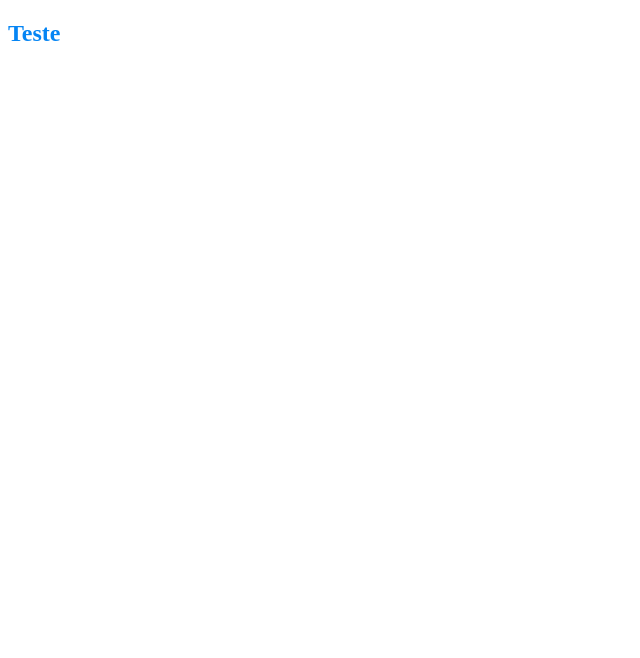
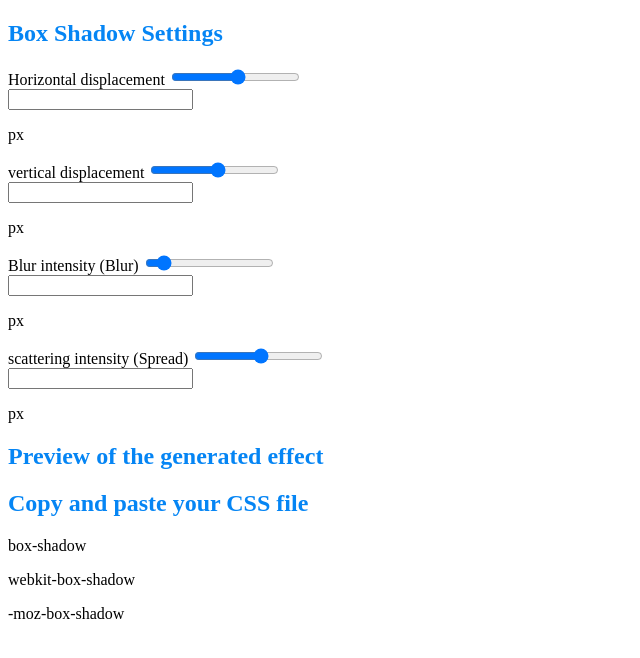
Before and after one commit to caiosid/The-Box-Shadow-Generator-, a plain HTML site: page index.html in a window 1280 px wide. Shown: the whole page, without its empty margins (0-640 px from the left). Drawn offline with Linux system fonts and the light colour scheme.

Commit message:
structuring HTML

```diff
--- a/index.html
+++ b/index.html
@@ -1,13 +1,97 @@
 <!DOCTYPE html>
 <html lang="en">
-<head>
-    <meta charset="UTF-8">
-    <meta name="viewport" content="width=device-width, initial-scale=1.0">
+  <head>
+    <meta charset="UTF-8" />
+    <meta name="viewport" content="width=device-width, initial-scale=1.0" />
     <title>Box Shadow Generator</title>
-    <link rel="stylesheet" href="css/styles.css">
+    <link rel="stylesheet" href="css/styles.css" />
     <script src="js/scripts.js"></script>
-</head>
-<body>
-    <h2>Teste</h2>
-</body>
+  </head>
+  <body>
+    <div id="box-shadow-generator">
+      <div id="controls-container">
+        <h2>Box Shadow Settings</h2>
+        <div class="form-control">
+          <div class="range-input">
+            <label for="horizontal">Horizontal displacement</label>
+            <input
+              type="range"
+              id="horizontal"
+              name="horizontal"
+              min="-100"
+              max="100"
+              value="5"
+            />
+          </div>
+          <div class="reference-input">
+            <input type="text" id="horizontal-value" name="horizontal-value" />
+            <p>px</p>
+          </div>
+        </div>
+        <div class="form-control">
+          <div class="range-input">
+            <label for="vertical">vertical displacement</label>
+            <input
+              type="range"
+              id="vertical"
+              name="vertical"
+              min="-100"
+              max="100"
+              value="5"
+            />
+          </div>
+          <div class="reference-input">
+            <input type="text" id="vertical-value" name="vertical-value" />
+            <p>px</p>
+          </div>
+        </div>
+        <div class="form-control">
+          <div class="range-input">
+            <label for="blur">Blur intensity (Blur)</label>
+            <input
+              type="range"
+              id="blur"
+              name="blur"
+              min="0"
+              max="100"
+              value="10"
+            />
+          </div>
+          <div class="reference-input">
+            <input type="text" id="blur-value" name="blur-value" />
+            <p>px</p>
+          </div>
+        </div>
+        <div class="form-control">
+          <div class="range-input">
+            <label for="spread">scattering intensity (Spread)</label>
+            <input
+              type="range"
+              id="spread"
+              name="spread"
+              min="-100"
+              max="100"
+              value="3"
+            />
+          </div>
+          <div class="reference-input">
+            <input type="text" id="spread-value" name="spread-value" />
+            <p>px</p>
+          </div>
+        </div>
+      </div>
+      <div id="preview">
+        <h2>Preview of the generated effect</h2>
+        <div id="box"></div>
+      </div>
+    </div>
+    <div id="generated-rule">
+      <h2>Copy and paste your CSS file</h2>
+      <div id="rules-area">
+        <p id="rule">box-shadow <span></span></p>
+        <p id="webkit-rule">webkit-box-shadow<span></span></p>
+        <p id="moz-rule">-moz-box-shadow<span></span></p>
+      </div>
+    </div>
+  </body>
 </html>
```
